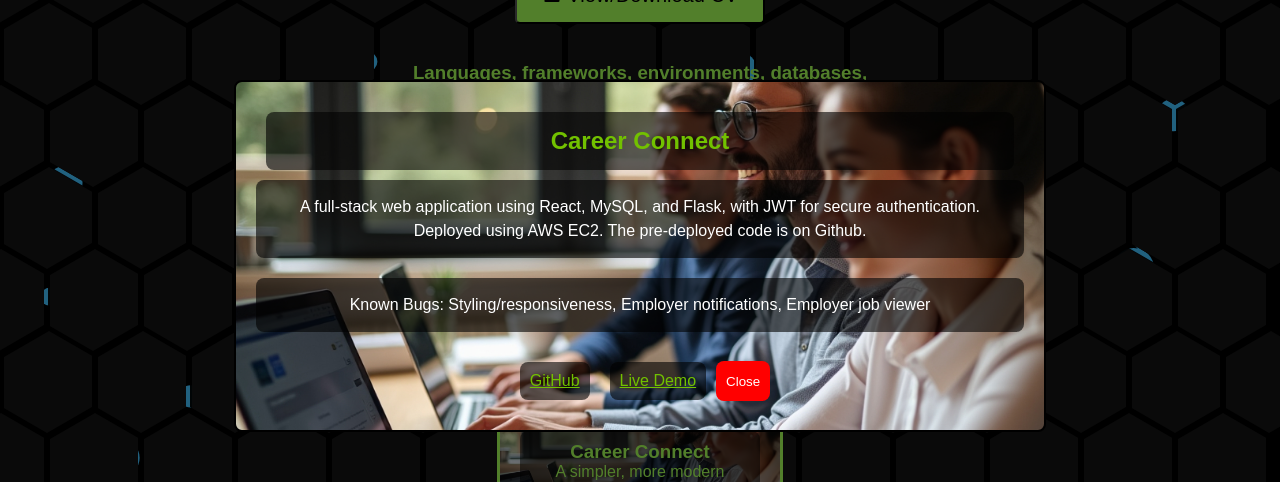
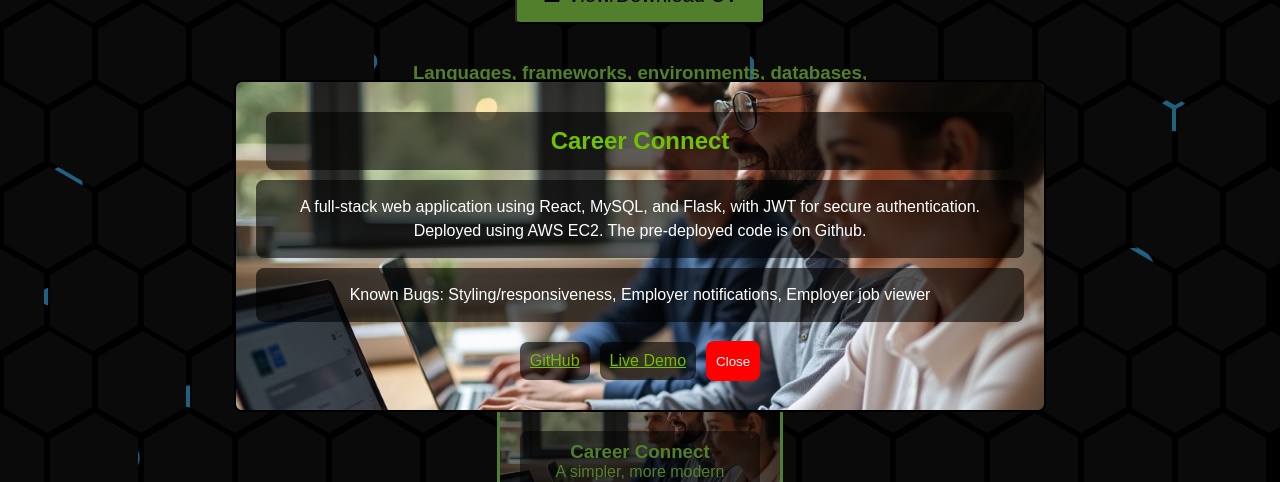
Before and after one commit to a94park/DeployLandingVercel, a React (Vite) app: page / in a window 1280 px wide. Both pictures are taken after a click on the element 640 px from the left and 923 px from the top of the page. Shown: the part 465-947 px from the top of the page. Built offline with nearby package versions, Linux system fonts and the light colour scheme.

Commit message:
resume and project modal

```diff
--- a/src/components/Landing.scss
+++ b/src/components/Landing.scss
@@ -134,8 +134,8 @@
   width: 60%;
   margin: auto;
 
-  padding: 2rem;
-  background: #fff;
+  // padding: 2rem;
+  background: rgba(255, 255, 255, 0.7);
   border-radius: 10px;
   border: 2px solid black;
   outline: none;
@@ -165,3 +165,9 @@
 .ReactModal__Overlay--before-close {
   opacity: 0;
 }
+
+@media (max-width: 768px) {
+  .project-modal {
+    // max-height: ;
+  }
+}
--- a/src/components/MyCV.jsx
+++ b/src/components/MyCV.jsx
@@ -40,7 +40,7 @@ function MyCV() {
             <li>Database Management with MySQL</li>
             <li>Hosting Virtual Private Servers with AWS EC2</li>
             <li>Collaborative app development</li>
-            <li>Version Control with Github</li>
+            <li>Version Control with Git</li>
             <li>Problem-solving & adaptability</li>
             <li>Classroom management & teaching</li>
             <li>Inventory management</li>
@@ -61,10 +61,10 @@ function MyCV() {
               My Website:
               <br />
               <a
-                href="https://vercel-deploy-landing-react.vercel.app"
+                href="https://abrahampark.vercel.app/"
                 target="_blank"
                 rel="noopener noreferrer">
-                https://vercel-deploy-landing-react.vercel.app
+                https://abrahampark.vercel.app/
               </a>
             </li>
             <li>
@@ -120,7 +120,16 @@ function MyCV() {
               Held daily stand-ups to keep the team progressing consistently
             </li>
             <li>
-              Designed the site interface, user experience, and routing in React
+              Developed the site interface, optimized user experience, and
+              implemented routing using React.
+            </li>
+            <li>
+              Implemented a dynamic Navigation Bar tailored to specific user
+              profiles using React.
+            </li>
+            <li>
+              Built and designed a React-based Jobseeker Notification system for
+              enhanced user engagement.
             </li>
             <li>
               Organized the project’s file structure for efficiency and
@@ -143,8 +152,8 @@ function MyCV() {
               and Gunicorn
             </li>
             <li>
-              Refactoring, remove redundant code for scalibility, management,
-              security, and improve user experience
+              Refactoring, removing redundant code for scalibility, management,
+              security, and improved user experience
             </li>
           </ul>
           <h4>Frontend React+Vite Developement</h4>
@@ -157,7 +166,8 @@ function MyCV() {
             </li>
             <li>
               Showcase my ability to use pre-written code (interactive
-              background) to merge with my own
+              background) to merge with my own while maintaining all
+              functionality
             </li>
             <li>Practice styling with SCSS and creating responsive pages</li>
             <li>
--- a/src/components/Projects.jsx
+++ b/src/components/Projects.jsx
@@ -98,7 +98,7 @@ function Projects() {
                   backgroundColor: "rgba(0, 0, 0, 0.6)",
                   padding: "15px",
                   borderRadius: "8px",
-                  marginBottom: "20px",
+                  marginBottom: "10px",
                   lineHeight: "1.5",
                 }}>
                 {selectedProject.details}
@@ -108,7 +108,7 @@ function Projects() {
                   backgroundColor: "rgba(0, 0, 0, 0.6)",
                   padding: "15px",
                   borderRadius: "8px",
-                  marginBottom: "20px",
+                  marginBottom: "10px",
                   lineHeight: "1.5",
                 }}>
                 {selectedProject.bugs}
@@ -124,7 +124,7 @@ function Projects() {
                     borderRadius: "8px",
                     color: "#72c100",
                     textDecoration: "underline",
-                    margin: "10px",
+                    margin: "0px",
                   }}>
                   GitHub
                 </a>
```
